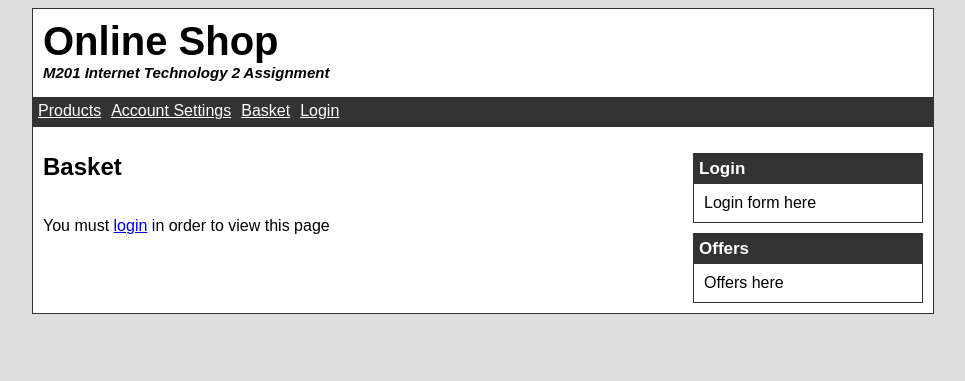
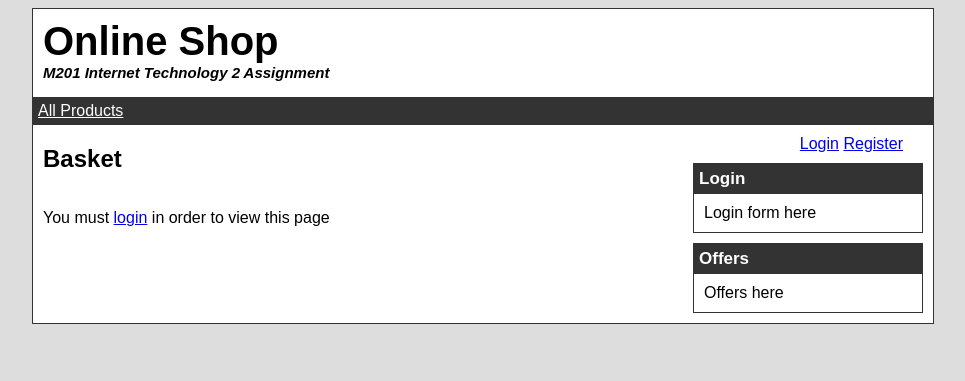
Before and after one commit to Angel2man/M201-Website, a PHP site: page /basket.php in a window 1280 px wide. Shown: the top 381 px of the page, without its empty margins (157-1122 px from the left). Run offline with PHP 8.4, Linux system fonts and the light colour scheme; the visitor is signed in with stand-in values (Sample User, id 1); data that the repository does not hold is empty.

Commit message:
Slight changes to layout

```diff
--- a/includes/header.php
+++ b/includes/header.php
@@ -45,17 +45,20 @@ function print_breadcrumb($bc) {
 
             <div id="nav">
                 <ul>
-                    <li><a href="index.php">Products</a></li>
-                    <li><a href="account.php">Account Settings</a></li>
-                    <li><a href="basket.php">Basket</a></li>
-                    <?php if ($user) { ?>
-                        <li><a href="logout.php">Logout</a></li>
-                    <?php } else { ?>
-                        <li><a href="login.php">Login</a></li>
-                    <?php } ?>
+                    <li><a href="index.php">All Products</a></li>
                 </ul>
+                <div style="clear: both;"></div>
             </div>
-            <div style"clear: both;"></div>
+
+            <div id="user_info">
+                <?php if($user) { ?>
+                    Hi, <?php echo $user["username"]; ?>! <a href="logout.php">Logout</a><br />
+                    <a href="account.php">Account Settings</a>
+                <?php } else { ?>
+                    <a href="login.php">Login</a>
+                    <a href="register.php">Register</a>
+                <?php } ?>
+            </div>
 
             <div id="sidebar">
                <?php if (!$user) { ?>
@@ -67,9 +70,6 @@ function print_breadcrumb($bc) {
                        </div>
                    </div>
                <?php } else { ?>
-                   <div id="user_info">
-                       Hi, <?php echo $user["username"]; ?>! <a href="logout.php">Logout</a>
-                   </div>
                    <div id="basketbox" class="sidebarbox">
                        <h3>Basket</h3>
 
--- a/static/style.css
+++ b/static/style.css
@@ -45,7 +45,6 @@ body {
 #nav ul {
     list-style-type: none;
     padding: 0;
-    height: 30px;
 }
 
 #nav li {
@@ -58,7 +57,14 @@ body {
     color: #FFF;
 }
 
+#user_info {
+    float: right;
+    padding-right: 30px;
+    padding-top: 10px;
+}
+
 #sidebar {
+    clear: both;
     float: right;
     width: 250px;
 }
@@ -85,11 +91,6 @@ body {
     font-size: 17px;
     background: #333;
     color: #FFF;
-}
-
-#user_info {
-    text-align: right;
-    padding-right: 30px;
 }
 
 #content {
```
